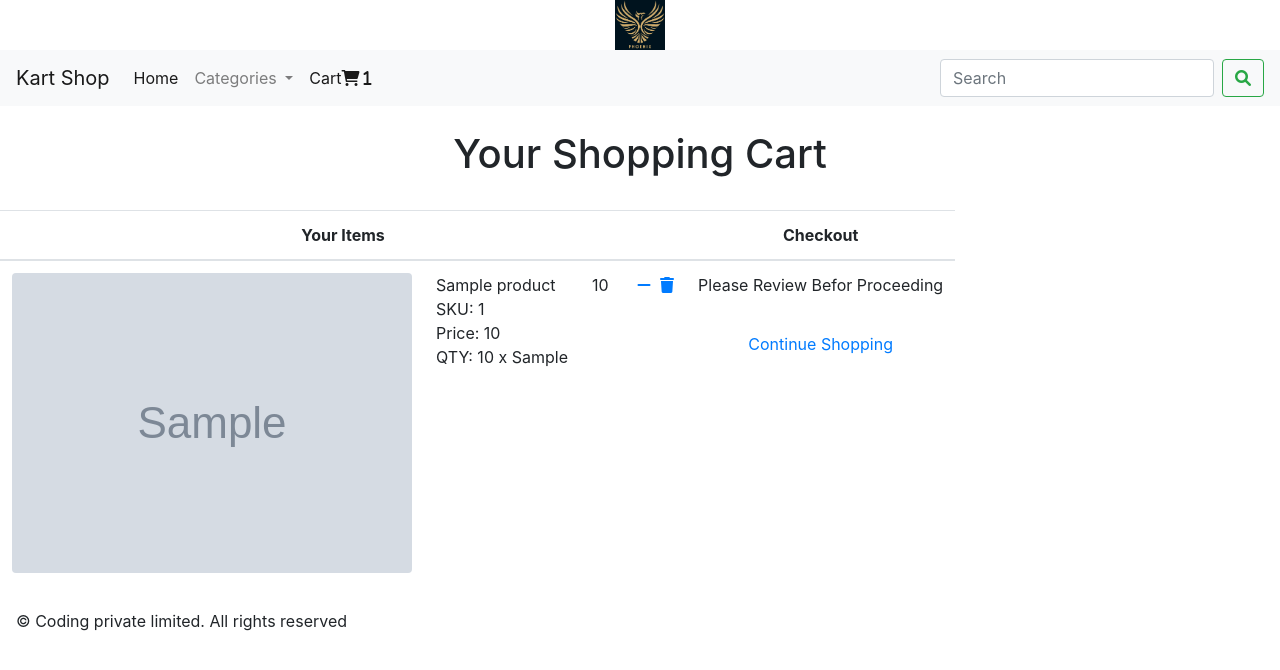
After one commit to abhinandc0/shoppiingcart, a Django app: template templates/cart.html in a window 1280 px wide. The commit adds this page. Shown: the top 670 px of the page. Run offline with Django 4.2, Linux system fonts and the light colour scheme; the template is opened without the code that fills it: most values are stand-ins (such as "Sample title", 1, 10 or a date in 2020); grey boxes marked "Sample" are stand-in pictures; some libraries are stand-ins or nearby versions.

Commit message:
added functions for cart add itm, count item, search,

```diff
--- a/cart/settings.py
+++ b/cart/settings.py
@@ -34,6 +34,7 @@ ALLOWED_HOSTS = []
 INSTALLED_APPS = [
     'shop',
     'searchapp',
+    'mycart',
     'django.contrib.admin',
     'django.contrib.auth',
     'django.contrib.contenttypes',
@@ -66,6 +67,7 @@ TEMPLATES = [
                 'django.contrib.auth.context_processors.auth',
                 'django.contrib.messages.context_processors.messages',
                 'shop.context_processors.menu_links',
+                'mycart.context_processors.counter',
             ],
         },
     },
--- a/cart/urls.py
+++ b/cart/urls.py
@@ -23,6 +23,7 @@ urlpatterns = [
     path('admin/', admin.site.urls),
     path('shop/',include('shop.urls')),
     path('search/',include('searchapp.urls')),
+    path('cart/',include('mycart.urls')),
 ]
 if settings.DEBUG:
     urlpatterns += static(settings.STATIC_URL,document_root=settings.STATIC_ROOT)
--- /dev/null
+++ b/templates/cart.html
@@ -0,0 +1,109 @@
+{% extends 'base.html' %}
+{% load static %}
+
+{% block metedescription %}
+
+    This is cart page
+
+{% endblock  %}
+
+
+{% block title %}
+
+    Cart - Kart Shop
+
+{% endblock  %}
+
+
+{% block content %}
+
+{% if not cart_items %}
+
+<div>
+    <div class="text-center">
+        <br>
+        <h1 class="text-center title">Your cart is empty</h1>
+        <br>
+        <p class="text-center">Please click <a href="{% url 'shop:allProdCat' %}">Here</a> To continue Shopping</p>
+    </div>
+</div>
+
+{% else %}
+
+<div>
+    <div class="text-center">
+        <br>
+        <h1 class="text-center">Your Shopping Cart</h1>
+        <br>
+    </div>
+
+    <div class="row mx-auto">
+        <div class="text-center">
+            <table class="table">
+                <thead>
+                    <tr>
+                        <th colspan="5">
+                            Your Items
+                        </th>
+                    </tr>
+                </thead>
+                <tbody>
+                    {% for cart_item in cart_items %}
+                    <tr>
+                        <td>
+                            <a href="cart_item.product.get_absolute_url"><img src="{{cart_item.product.image.url}}" class="float-left rounded"></a>
+                        </td>
+                        <td class="text-left">
+                            {{cart_item.product.name}}
+                            <br>
+                            SKU: {{cart_item.product.id}}
+                            <br>
+                            Price: {{cart_item.product.price}}
+                            <br>
+                            QTY: {{cart_item.quantity}} x {{cart_item}}
+                        </td>
+                        <td>
+                            {{cart_item.sub_total}}
+                        </td>
+                        {% if cart_item.quantity < cart_item.product.stock %}
+                            <td>
+                                <a href="{% url 'mycart:add_cart' cart_item.product.id %}"><i class="fa-solid fa-plus"></i></a>
+                                &nbsp;<a href=""><i class="fa-solid fa-minus"></i></a>
+                                &nbsp;<a href=""><i class="fa-solid fa-trash"></i></a>
+                            </td>
+                        {% else %}
+                            <td>
+                                &nbsp;<a href=""><i class="fa-solid fa-minus"></i></a>
+                                &nbsp;<a href=""><i class="fa-solid fa-trash"></i></a>
+                            </td>
+                        {% endif %}
+                    </tr>
+                    {% endfor %}
+                </tbody>
+            </table>
+        </div>
+        <div class=" text-center">
+            <table class="table">
+                <thead>
+                    <tr>
+                        <th>Checkout</th>
+                    </tr>
+                </thead>
+                <tbody>
+                    <tr>
+                        <td>
+                            Please Review Befor Proceeding
+                        </td>
+                    </tr>
+                </tbody>
+            </table>
+            <div class="mx-auto">
+                <a href="{% url 'shop:allProdCat' %}" class="btn btn-bg-secondary btn-block">Continue Shopping</a>
+            </div>
+        </div>
+    </div>
+</div>
+
+{% endif %}
+
+{% endblock  %}
--- a/templates/navbar.html
+++ b/templates/navbar.html
@@ -22,12 +22,14 @@
             {% endfor %}
           </div>
         </li>
+        {% if item_count > 0 %}
         <li class="nav-item active" >
-          {% csrf_token %}
-          <a class="nav-link " href="#">Cart<i class="fa-solid fa-cart-shopping"></i></a>
+          <a class="nav-link " href="{% url 'mycart:cart_detail' %}">Cart<i class="fa-solid fa-cart-shopping"> {{ item_count}}</i></a>
         </li>
+        {% endif %}
       </ul>
       <form class="form-inline my-2 my-lg-0" action="{% url 'searchapp:searchresult' %}" method="get">
+        {% csrf_token %}
         <input class="form-control mr-sm-2" type="search" name='q' placeholder="Search" aria-label="Search">
         <button class="btn btn-outline-success my-2 my-sm-0" type="submit"><i class="fa-solid fa-magnifying-glass"></i></button>
       </form>
--- a/templates/product.html
+++ b/templates/product.html
@@ -39,7 +39,7 @@
             {% if product.stock <= 0 %}
             <p><b>Our of Stock</b></p>
             {% else %}
-            <a href="">Add to Cart</a>
+            <a href="{% url 'mycart:add_cart' product.id %}">Add to Cart</a>
             {% endif %}
         </div>
     </div>
```
